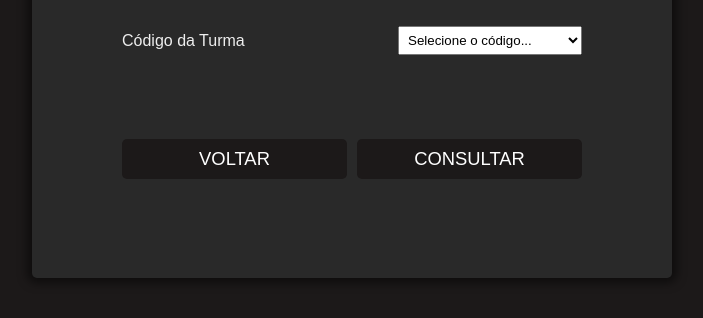
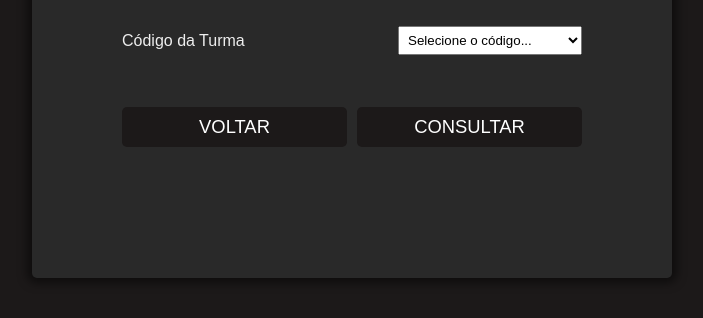
Before and after one commit to gustavuhh1/Infinity-Marq, a plain HTML site: page monitor Presenca/index.html in a window 1280 px wide. Shown: the part 482-800 px from the top of the page, without its empty margins (288-991 px from the left). Drawn offline with Linux system fonts and the light colour scheme; files whose address does not match are found by name.

Commit message:
update 0.5C

```diff
--- a/monitor Presenca/style.css
+++ b/monitor Presenca/style.css
@@ -1,4 +1,5 @@
 body {
+    user-select: none;
     background-color: rgb(28, 25, 25);
     width: auto;
     height: 100%;
@@ -33,14 +34,14 @@ body {
     height: auto;
 }
 
-.beleza{
+.beleza {
     display: flex;
-    width:75%;
+    width: 75%;
     height: 0.1%;
     background-color: #EEEEEE;
 }
 
-.apresentacao{
+.apresentacao {
     font-family: Arial, Helvetica, sans-serif;
     color: #EEEEEE;
     font-size: 2.24rem;
@@ -49,17 +50,17 @@ body {
 
 .interativo {
     width: 75%;
-    height: 50%;
+    height: 40%;
     display: flex;
     justify-content: center;
     align-items: center;
     flex-direction: column;
 }
 
-.interIn{
+.interIn {
     display: flex;
     width: 100%;
-    height:33%;
+    height: 30%;
     display: flex;
     justify-content: space-between;
     align-items: center;
@@ -67,7 +68,7 @@ body {
     padding: 10px;
 }
 
-.interIn select{
+.interIn select {
     cursor: pointer;
     width: 40%;
     padding: 5px;
```
